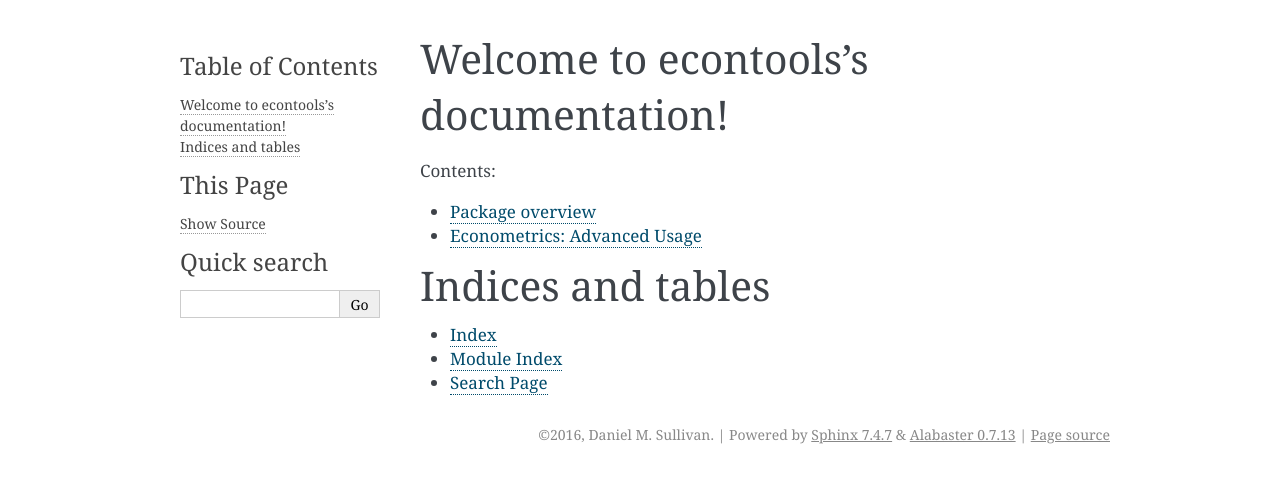
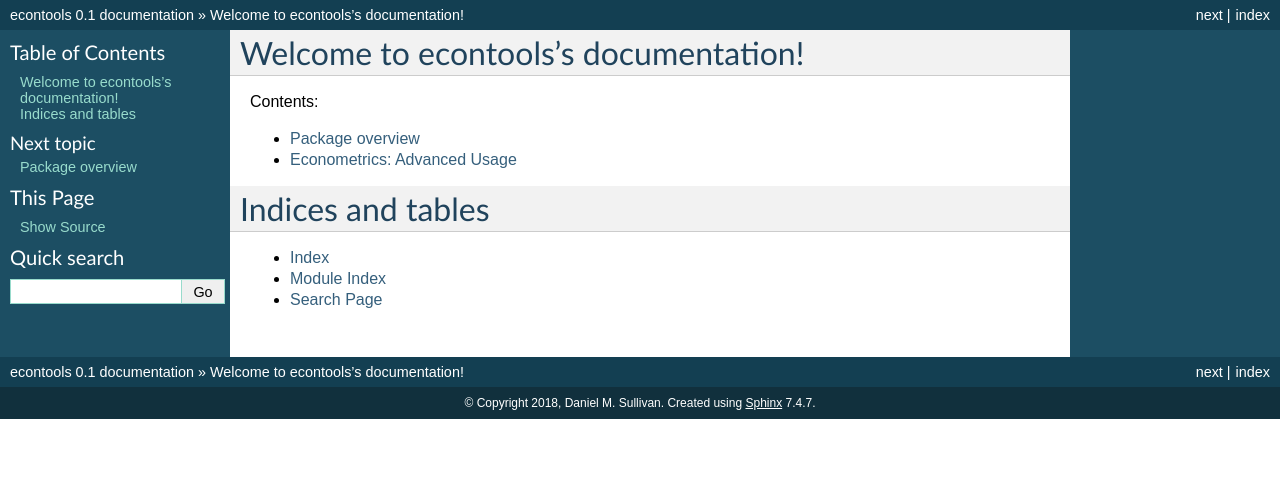
Before and after one commit to dmsul/econtools, a Sphinx documentation site: the page built from doc/source/index.rst, in a window 1280 px wide. Shown: the top 483 px of the page. Built offline with Sphinx 7.4.7, drawn with Linux system fonts in a browser that asks for light colours.

Commit message:
change doc theme

```diff
--- a/doc/source/conf.py
+++ b/doc/source/conf.py
@@ -49,7 +49,7 @@ master_doc = 'index'
 
 # General information about the project.
 project = u'econtools'
-copyright = u'2016, Daniel M. Sullivan'
+copyright = u'2018, Daniel M. Sullivan'
 author = u'Daniel M. Sullivan'
 
 # The version info for the project you're documenting, acts as replacement for
@@ -57,9 +57,9 @@ author = u'Daniel M. Sullivan'
 # built documents.
 #
 # The short X.Y version.
-version = u'0.0'
+version = u'0.1'
 # The full version, including alpha/beta/rc tags.
-release = u'0.0'
+release = u'0.1'
 
 # The language for content autogenerated by Sphinx. Refer to documentation
 # for a list of supported languages.
@@ -111,7 +111,7 @@ todo_include_todos = False
 
 # The theme to use for HTML and HTML Help pages.  See the documentation for
 # a list of builtin themes.
-html_theme = 'alabaster'
+html_theme = 'classic'
 
 # Theme options are theme-specific and customize the look and feel of a theme
 # further.  For a list of options available for each theme, see the
```
